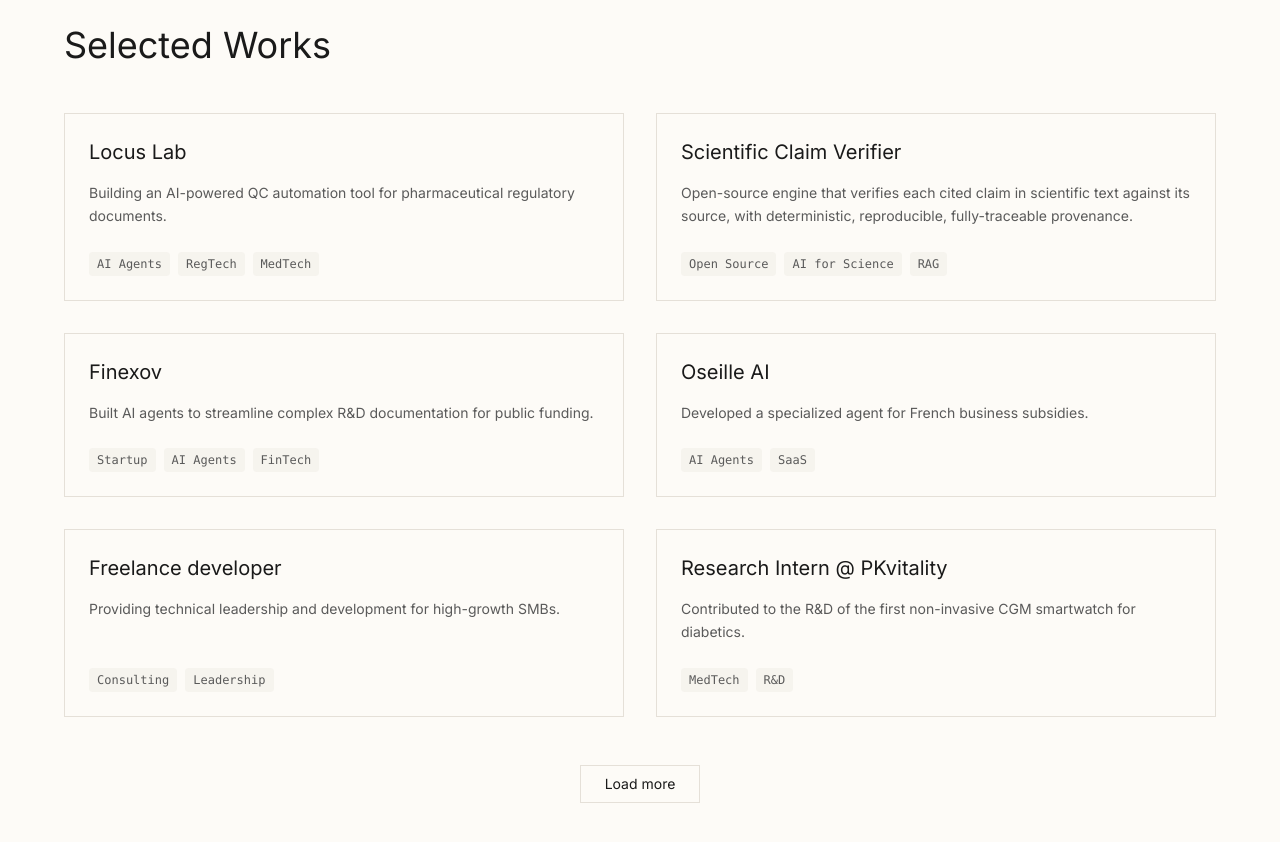
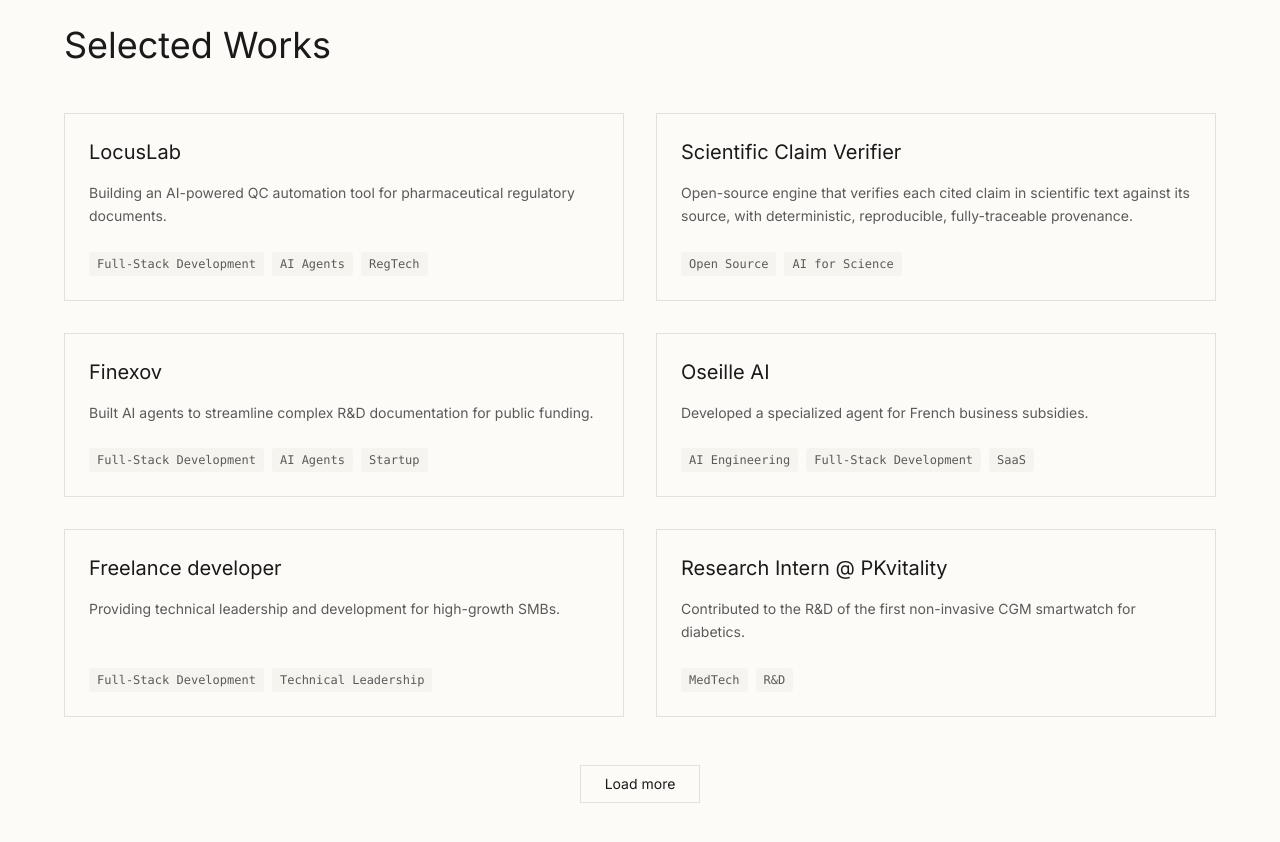
Before and after one commit to VivienP/personal-website, a React (Vite) app: page / in a window 1280 px wide. Shown: the part 540-1382 px from the top of the page. Built offline with nearby package versions, Linux system fonts and the light colour scheme; a web font is replaced by a local one.

Commit message:
content: refine project tags, rename Locus Lab to LocusLab

```diff
--- a/src/sections/Projects.jsx
+++ b/src/sections/Projects.jsx
@@ -5,9 +5,9 @@
 const projects = [
     {
         id: 0,
-        title: "Locus Lab",
+        title: "LocusLab",
         description: "Building an AI-powered QC automation tool for pharmaceutical regulatory documents.",
-        tags: ["AI Agents", "RegTech", "MedTech"],
+        tags: ["Full-Stack Development", "AI Agents", "RegTech"],
         link: "https://www.locuslabhq.com/",
         github: "#"
     },
@@ -15,7 +15,7 @@
         id: 12,
         title: "Scientific Claim Verifier",
         description: "Open-source engine that verifies each cited claim in scientific text against its source, with deterministic, reproducible, fully-traceable provenance.",
-        tags: ["Open Source", "AI for Science", "RAG"],
+        tags: ["Open Source", "AI for Science"],
         link: "/projects/scientific-claim-verifier",
         github: "#"
     },
@@ -23,7 +23,7 @@
         id: 1,
         title: "Finexov",
         description: "Built AI agents to streamline complex R&D documentation for public funding.",
-        tags: ["Startup", "AI Agents", "FinTech"],
+        tags: ["Full-Stack Development", "AI Agents", "Startup"],
         link: "/projects/finexov",
         github: "#"
     },
@@ -31,7 +31,7 @@
         id: 2,
         title: "Oseille AI",
         description: "Developed a specialized agent for French business subsidies.",
-        tags: ["AI Agents", "SaaS"],
+        tags: ["AI Engineering", "Full-Stack Development", "SaaS"],
         link: "/projects/oseille",
         github: "#"
     },
@@ -39,7 +39,7 @@
         id: 4,
         title: "Freelance developer",
         description: "Providing technical leadership and development for high-growth SMBs.",
-        tags: ["Consulting", "Leadership"],
+        tags: ["Full-Stack Development", "Technical Leadership"],
         link: "https://www.malt.fr/profile/vivienperrelle",
         github: "#"
     },
```
